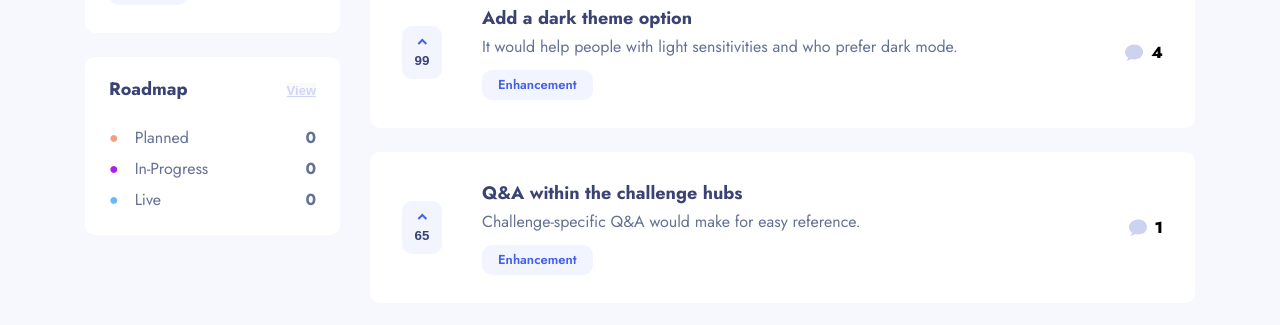
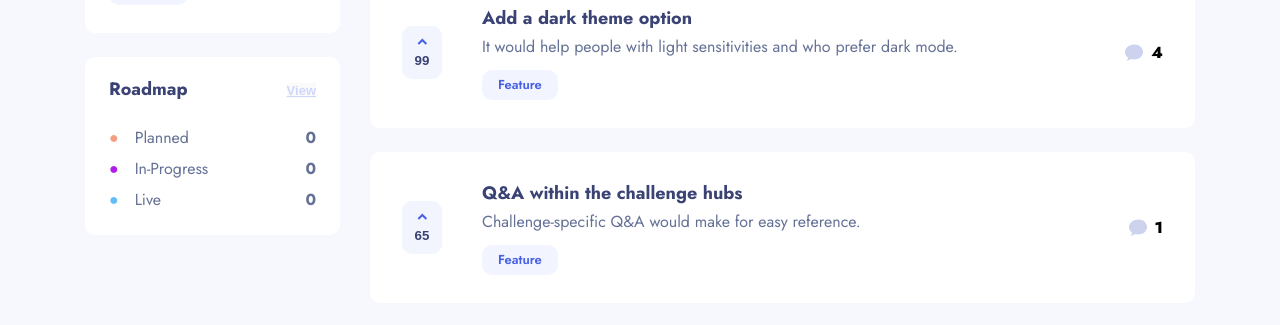
Before and after one commit to orkhan-m/product-feedback-app-react, a React (Create React App) app: page / in a window 1280 px wide. Shown: the part 388-713 px from the top of the page. Built offline with nearby package versions, Linux system fonts and the light colour scheme.

Commit message:
implement category filter

```diff
--- a/src/App.js
+++ b/src/App.js
@@ -1,4 +1,5 @@
 import "./index.css";
+import { useState } from "react";
 
 import FeedbackBoardIcon from "./components/FeedbackBoardIcon";
 import Header from "./components/Header";
@@ -9,18 +10,27 @@ import FeedbackUnit from "./components/FeedbackUnit.js";
 import { feedbackData } from "./data/feedbackData";
 
 export default function App() {
+  const [selectedCategory, setSelectedCategory] = useState("All");
+
   return (
     <div>
       <div className="pageTop">
         <div>
           <FeedbackBoardIcon />
-          <CategoryFilter />
+          <CategoryFilter
+            selectedCategory={selectedCategory}
+            setSelectedCategory={setSelectedCategory}
+          />
           <Roadmap />
         </div>
         <div>
           <Header />
           {console.log(feedbackData.length)}
-          {feedbackData.length ? <FeedbackUnit /> : <FeedbackBoard />}
+          {feedbackData.length ? (
+            <FeedbackUnit selectedCategory={selectedCategory} />
+          ) : (
+            <FeedbackBoard />
+          )}
         </div>
       </div>
     </div>
--- a/src/components/CategoryFilter.js
+++ b/src/components/CategoryFilter.js
@@ -1,30 +1,30 @@
 import { useState } from "react";
 import styles from "./styles/CategoryFilter.module.css";
+import { features } from "../data/categoryFilterData";
 
-const features = ["All", "UI", "UX", "Enhancement", "Bug", "Feature"];
-
-export default function CategoryFilter() {
-  const [selectedCategory, setSelectedCategory] = useState("All");
-
+export default function CategoryFilter({
+  selectedCategory,
+  setSelectedCategory,
+}) {
   function handleSelection(feature) {
     setSelectedCategory(feature);
   }
 
   return (
     <div className={styles.categoryFilter}>
-      {features.map((feature) => (
+      {features.map((features) => (
         <button
-          key={feature}
+          key={features}
           className={`${styles.feedbackFeaturesFilter} ${
-            selectedCategory === feature
+            selectedCategory === features
               ? styles.feedbackFeaturesFilterSelected
               : ""
           }`}
           onClick={() => {
-            handleSelection(feature);
+            handleSelection(features);
           }}
         >
-          {feature}
+          {features}
         </button>
       ))}
     </div>
--- a/src/components/FeedbackUnit.js
+++ b/src/components/FeedbackUnit.js
@@ -5,7 +5,7 @@ import increaseLikesWhite from "../assets/increase_likes_white.svg";
 import commentBubble from "../assets/comment_bubble.svg";
 import { feedbackData } from "../data/feedbackData";
 
-export default function FeedbackUnit() {
+export default function FeedbackUnit({ selectedCategory }) {
   const [initialFeedbackData, setInitialFeedbackData] = useState(feedbackData);
 
   function handleLikeClicks(index) {
@@ -24,7 +24,12 @@ export default function FeedbackUnit() {
 
   return (
     <>
-      {initialFeedbackData.map((data, index) => (
+      {initialFeedbackData
+        .filter(
+          (data) =>
+            selectedCategory === "All" || data.category === selectedCategory
+        )
+        .map((data, index) => (
           <div key={index} className={styles.feedbackUnit}>
             <div className={styles.content}>
               <button
@@ -38,7 +43,9 @@ export default function FeedbackUnit() {
                 />
                 <p
                   className={
-                  data.liked ? styles.numberOfLikesLiked : styles.numberOfLikes
+                    data.liked
+                      ? styles.numberOfLikesLiked
+                      : styles.numberOfLikes
                   }
                 >
                   {data.likes}
@@ -47,7 +54,7 @@ export default function FeedbackUnit() {
               <div className={styles.feebackText}>
                 <h3 className={styles.feedbackUnitTitle}>{data.title}</h3>
                 <p className={styles.feedbackUnitText}>{data.text}</p>
-              <p className={styles.feedbackUnitCategory}>Enhancement</p>
+                <p className={styles.feedbackUnitCategory}>{data.category}</p>
               </div>
               <div className={styles.numberOfComments}>
                 <img src={commentBubble} alt="Comment Bubble Icon" />
--- /dev/null
+++ b/src/data/categoryFilterData.js
@@ -0,0 +1 @@
+export const features = ["All", "UI", "UX", "Enhancement", "Bug", "Feature"];
```
Lines whose indentation alone changed are shown as unchanged.
